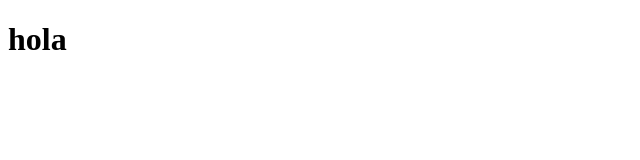
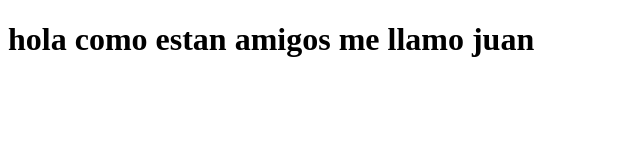
Before and after one commit to juandavid0859/personalprojects, a plain HTML site: page primero.html in a window 1280 px wide. Shown: the whole page, without its empty margins (0-640 px from the left). Drawn offline with Linux system fonts and the light colour scheme.

Commit message:
cambios agregados

```diff
--- a/primero.html
+++ b/primero.html
@@ -7,6 +7,6 @@
     <title>juan</title>
 </head>
 <body>
-    <h1>hola</h1>
+    <h1>hola como estan amigos me llamo juan </h1>
 </body>
 </html>
```
